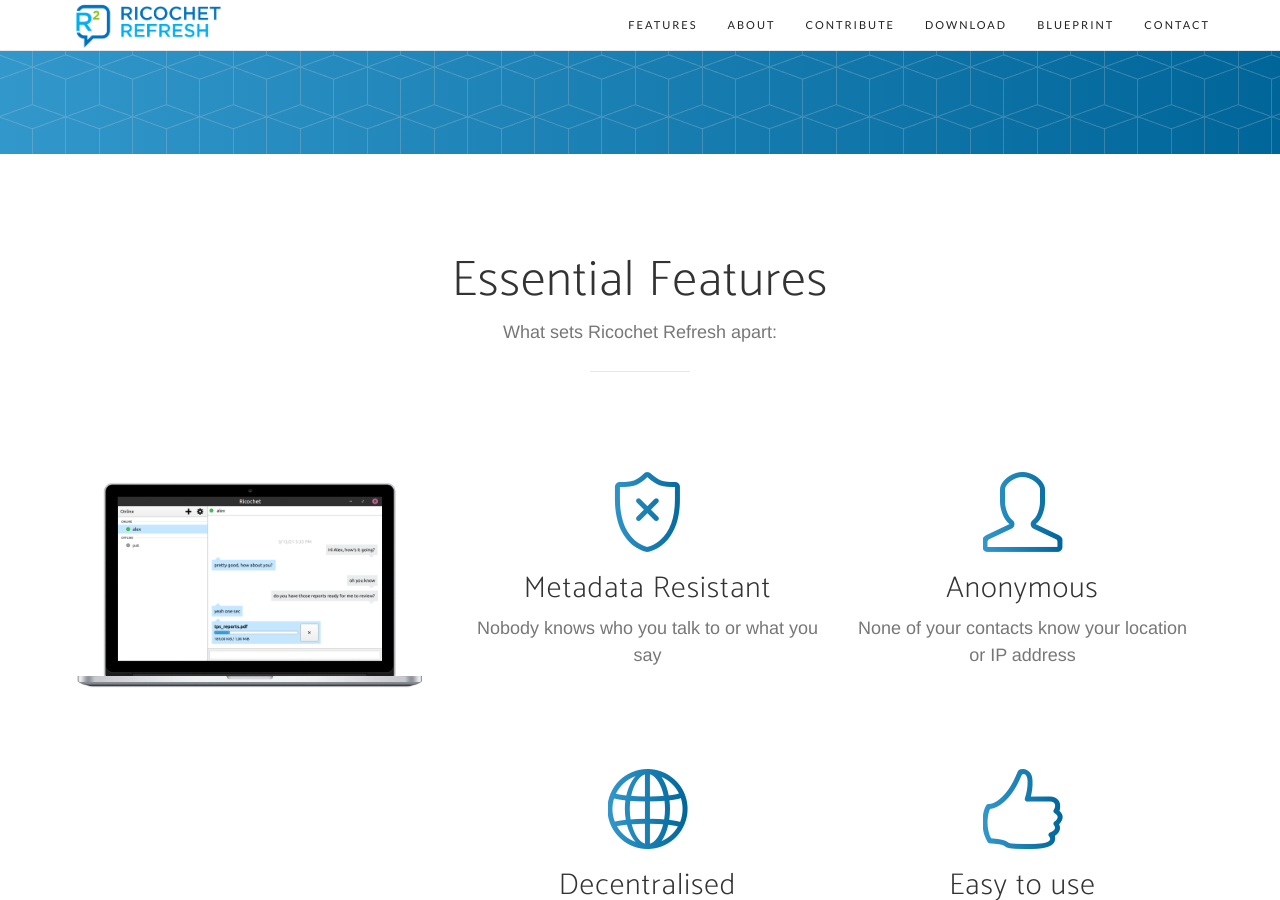
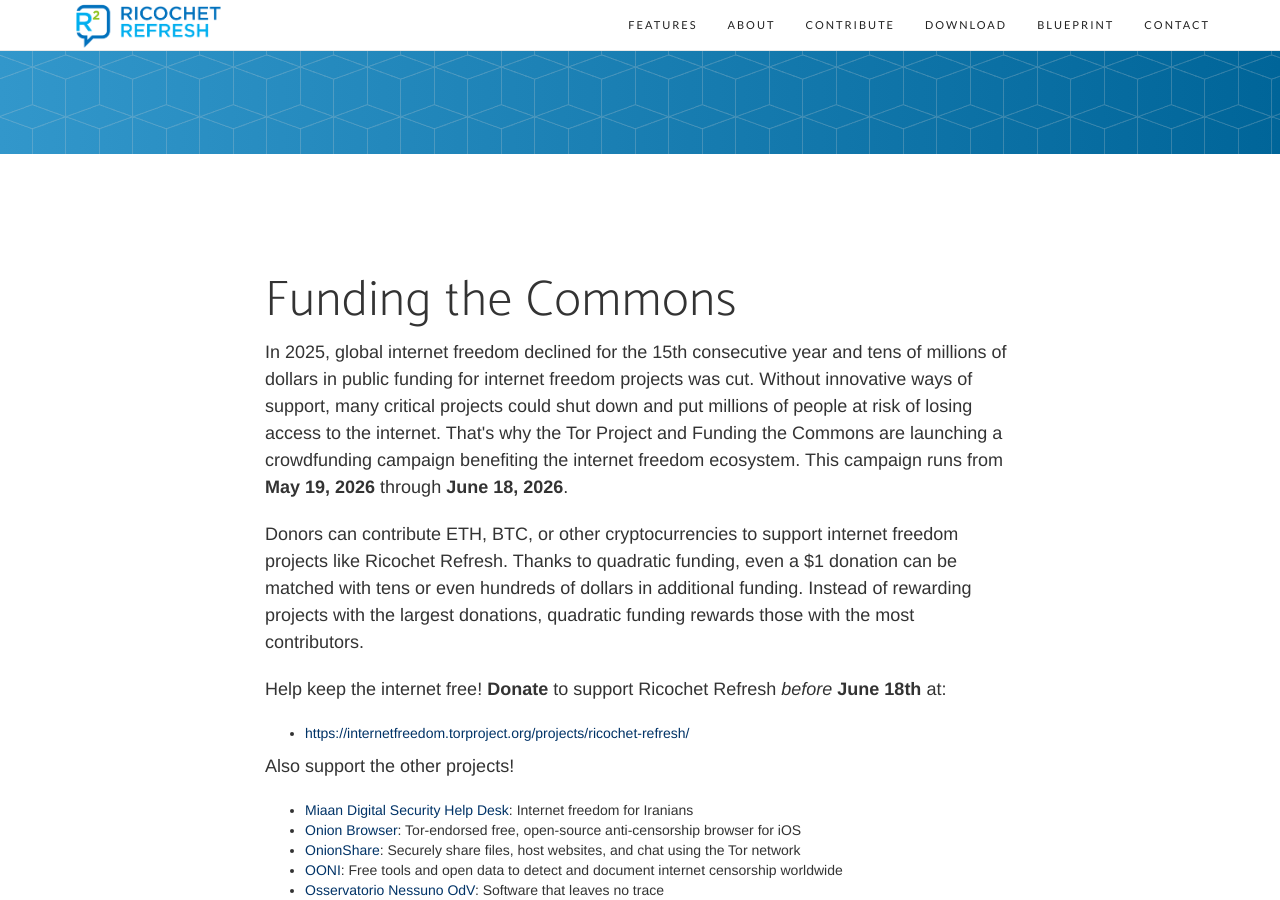
Before and after one commit to blueprint-freespeech/refresh-site, a Jekyll site: the page built from index.html, in a window 1280 px wide and 900 px high, scrolled down 746 px. Built offline with Jekyll 4.4.1, drawn with Linux system fonts in a browser that asks for light colours; some web fonts are replaced; the list of posts is cut into pages by our own code; some of the changed text lies outside the part shown.

Commit message:
add FtC banner banner and text

```diff
--- /dev/null
+++ b/_includes/fundingthecommons.html
@@ -0,0 +1,32 @@
+<section id="funding-the-commons" class="about text-center">
+    <div class="container">
+        <div class="row">
+            <div class="col-md-8 col-md-offset-2 text-left">
+                <h2 class="section-heading">Funding the Commons</h2>
+                <p>In 2025, global internet freedom declined for the 15th consecutive year and tens of millions of dollars in public funding for internet freedom projects was cut. Without innovative ways of support, many critical projects could shut down and put millions of people at risk of losing access to the internet. That's why the Tor Project and Funding the Commons are launching a crowdfunding campaign benefiting the internet freedom ecosystem. This campaign runs from <strong>May 19, 2026</strong> through <strong>June 18, 2026</strong>.</p>
+
+                <p>Donors can contribute ETH, BTC, or other cryptocurrencies to support internet freedom projects like Ricochet Refresh. Thanks to quadratic funding, even a $1 donation can be matched with tens or even hundreds of dollars in additional funding. Instead of rewarding projects with the largest donations, quadratic funding rewards those with the most contributors.</p>
+
+                <p>Help keep the internet free! <strong>Donate</strong> to support Ricochet Refresh <em>before</em> <strong>June 18th</strong> at:</p>
+                <ul>
+                  <li><a href="https://internetfreedom.torproject.org/projects/ricochet-refresh/">https://internetfreedom.torproject.org/projects/ricochet-refresh/</a></li>
+                </ul>
+
+                <p>Also support the other projects!</p>
+                <ul>
+                  <li><a href="https://internetfreedom.torproject.org/projects/miaan/">Miaan Digital Security Help Desk</a>: Internet freedom for Iranians</li>
+                  <li><a href="https://internetfreedom.torproject.org/projects/onion-browser/">Onion Browser</a>: Tor-endorsed free, open-source anti-censorship browser for iOS</li>
+                  <li><a href="https://internetfreedom.torproject.org/projects/onionshare/">OnionShare</a>: Securely share files, host websites, and chat using the Tor network</li>
+                  <li><a href="https://internetfreedom.torproject.org/projects/ooni/">OONI</a>: Free tools and open data to detect and document internet censorship worldwide</li>
+                  <li><a href="https://internetfreedom.torproject.org/projects/osservatorio-nessuno/">Osservatorio Nessuno OdV</a>: Software that leaves no trace</li>
+                  <li><a href="https://internetfreedom.torproject.org/projects/paskoocheh/">Paskoocheh</a>: Countering digital authoritarianism</li>
+                  <li><a href="https://internetfreedom.torproject.org/projects/openarchive-save/"><em>Save</em> by OpenArchive</a>: Secure mobile archive app for journalists and human rights defenders</li>
+                  <li><a href="https://internetfreedom.torproject.org/projects/securedrop/">SecureDrop</a>: Anonymous whistleblowing submission system for journalists and sources</li>
+                  <li><a href="https://internetfreedom.torproject.org/projects/unredacted/">Unredacted</a>: Global censorship evasion infrastructure: proxies, Tor relays, encrypted messaging</li>
+                </ul>
+
+                <p>Thank you for your support!</p>
+            </div>
+        </div>
+    </div>
+</section>
--- a/_layouts/front.html
+++ b/_layouts/front.html
@@ -5,8 +5,11 @@
 {% assign release = site.data.release.releaseId %}
 {% assign appImageId = site.data.release.appImageId %}
 <body id="page-top">
+  <div class="row text-center statement" style="top:70px;position:absolute;width:100%;z-index:100;color:white"><a href="#funding-the-commons"><h3 class="text-center statement-header">Click Here to learn about our Funding the Commons Donation Campaign!
+  </h3></a></div>
   {% include nav.html %}
   {% include header.html %}
+  {% include fundingthecommons.html %}
   {% include services.html %}
   {% include about.html %}
   {% include getinvolved.html %}
```
